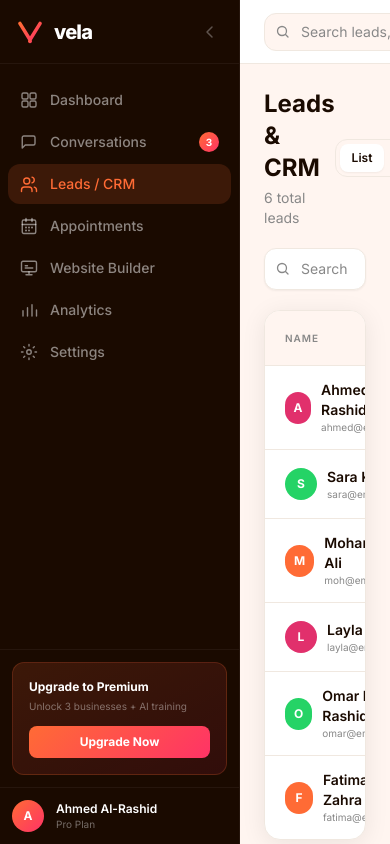
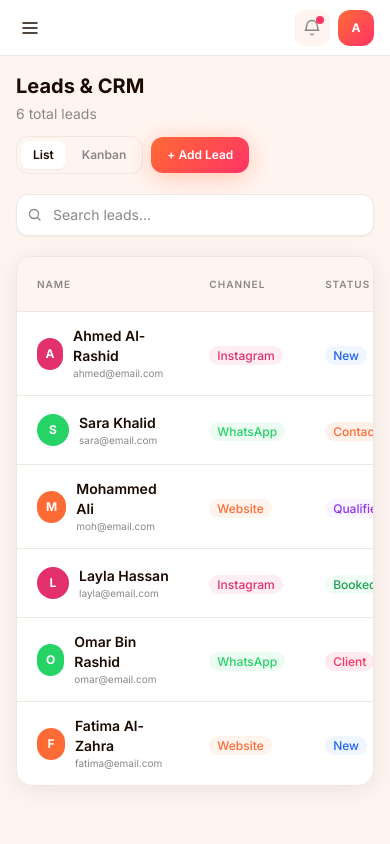
Before and after one commit to ahmedharrabiworks-sys/vela, a Next.js app: page /app/leads in a window 390 px wide. Built offline with nearby package versions, Linux system fonts and the light colour scheme.

Commit message:
Fix mobile responsiveness for app dashboard - hamburger menu, sidebar overlay, conversations single-panel, leads table overflow

```diff
--- a/src/app/app/appointments/page.tsx
+++ b/src/app/app/appointments/page.tsx
@@ -32,9 +32,9 @@
   return (
     <div className="max-w-6xl mx-auto space-y-5">
       {/* Header */}
-      <div className="flex items-center justify-between">
+      <div className="flex flex-wrap items-center justify-between gap-3">
         <div>
-          <h1 className="text-2xl font-bold text-[#1A0A00]">Appointments</h1>
+          <h1 className="text-xl md:text-2xl font-bold text-[#1A0A00]">Appointments</h1>
           <p className="text-sm text-[#888888] mt-1">June 27, 2026 · {APPOINTMENTS.filter(a => a.status === "confirmed").length} confirmed today</p>
         </div>
         <button className="btn-primary text-xs px-4 py-2.5">+ New Appointment</button>
--- a/src/app/app/layout.tsx
+++ b/src/app/app/layout.tsx
@@ -1,43 +1,63 @@
+"use client";
+
+import { useState } from "react";
 import Sidebar from "@/components/dashboard/Sidebar";
 
 export default function AppLayout({ children }: { children: React.ReactNode }) {
+  const [sidebarOpen, setSidebarOpen] = useState(false);
+
   return (
     <div className="flex h-screen overflow-hidden bg-[#FFF5F0]">
-      <Sidebar />
-      <div className="flex-1 flex flex-col overflow-hidden">
+
+      {/* Mobile overlay — closes sidebar on tap */}
+      {sidebarOpen && (
+        <div
+          className="fixed inset-0 bg-black/50 z-40 md:hidden"
+          onClick={() => setSidebarOpen(false)}
+        />
+      )}
+
+      <Sidebar isOpen={sidebarOpen} onClose={() => setSidebarOpen(false)} />
+
+      <div className="flex-1 flex flex-col overflow-hidden min-w-0">
+
         {/* Top bar */}
-        <header className="h-16 bg-white border-b border-[#f0e8e0] flex items-center justify-between px-6 shrink-0">
-          <div className="flex items-center gap-3">
-            <div className="relative">
+        <header className="h-14 md:h-16 bg-white border-b border-[#f0e8e0] flex items-center justify-between px-4 md:px-6 shrink-0">
+          <div className="flex items-center gap-2 md:gap-3">
+
+            {/* Hamburger — mobile only */}
+            <button
+              onClick={() => setSidebarOpen(true)}
+              className="md:hidden p-2 -ml-1 rounded-lg text-[#1A0A00] hover:bg-[#FFF5F0] transition-colors"
+              aria-label="Open menu"
+            >
+              <svg width="20" height="20" viewBox="0 0 20 20" fill="none">
+                <path d="M3 5h14M3 10h14M3 15h14" stroke="currentColor" strokeWidth="1.5" strokeLinecap="round"/>
+              </svg>
+            </button>
+
+            {/* Search — hidden on mobile */}
+            <div className="relative hidden sm:block">
               <input
                 type="text"
                 placeholder="Search leads, conversations..."
-                className="pl-9 pr-4 py-2 text-sm bg-[#FFF5F0] border border-[#f0e8e0] rounded-xl w-64 text-[#1A0A00] placeholder:text-[#888888] focus:outline-none focus:border-[#FF6B35]/40 transition-colors"
+                className="pl-9 pr-4 py-2 text-sm bg-[#FFF5F0] border border-[#f0e8e0] rounded-xl w-56 lg:w-64 text-[#1A0A00] placeholder:text-[#888888] focus:outline-none focus:border-[#FF6B35]/40 transition-colors"
               />
-              <svg
-                className="absolute left-3 top-1/2 -translate-y-1/2 text-[#888888]"
-                width="14"
-                height="14"
-                viewBox="0 0 14 14"
-                fill="none"
-              >
+              <svg className="absolute left-3 top-1/2 -translate-y-1/2 text-[#888888]" width="14" height="14" viewBox="0 0 14 14" fill="none">
                 <circle cx="6" cy="6" r="4.5" stroke="currentColor" strokeWidth="1.3" />
                 <path d="M9.5 9.5l2.5 2.5" stroke="currentColor" strokeWidth="1.3" strokeLinecap="round" />
               </svg>
             </div>
           </div>
 
-          <div className="flex items-center gap-3">
-            {/* Notification bell */}
+          <div className="flex items-center gap-2 md:gap-3">
             <button className="relative w-9 h-9 rounded-xl bg-[#FFF5F0] flex items-center justify-center text-[#888888] hover:text-[#FF6B35] hover:bg-[#FF6B35]/10 transition-all">
               <svg width="18" height="18" viewBox="0 0 18 18" fill="none">
                 <path d="M9 1.5A5.25 5.25 0 003.75 6.75c0 3.375-1.5 4.5-1.5 4.5h13.5s-1.5-1.125-1.5-4.5A5.25 5.25 0 009 1.5zM10.299 15a1.5 1.5 0 01-2.598 0" stroke="currentColor" strokeWidth="1.4" strokeLinecap="round" strokeLinejoin="round"/>
               </svg>
               <span className="absolute top-1.5 right-1.5 w-2 h-2 rounded-full bg-[#FF3366]" />
             </button>
-
-            {/* Avatar */}
-            <div className="w-9 h-9 rounded-xl flex items-center justify-center text-white text-xs font-bold cursor-pointer"
+            <div className="w-9 h-9 rounded-xl flex items-center justify-center text-white text-xs font-bold cursor-pointer shrink-0"
               style={{ background: "linear-gradient(135deg,#FF6B35,#FF3366)" }}>
               A
             </div>
@@ -45,7 +65,7 @@
         </header>
 
         {/* Page content */}
-        <main className="flex-1 overflow-y-auto p-6">
+        <main className="flex-1 overflow-y-auto p-4 md:p-6 pb-8">
           {children}
         </main>
       </div>
--- a/src/app/app/leads/page.tsx
+++ b/src/app/app/leads/page.tsx
@@ -40,12 +40,12 @@
   return (
     <div className="max-w-7xl mx-auto space-y-5">
       {/* Header */}
-      <div className="flex items-center justify-between">
+      <div className="flex flex-wrap items-center justify-between gap-3">
         <div>
-          <h1 className="text-2xl font-bold text-[#1A0A00]">Leads & CRM</h1>
+          <h1 className="text-xl md:text-2xl font-bold text-[#1A0A00]">Leads & CRM</h1>
           <p className="text-sm text-[#888888] mt-1">{LEADS.length} total leads</p>
         </div>
-        <div className="flex items-center gap-3">
+        <div className="flex items-center gap-2 md:gap-3">
           {/* View toggle */}
           <div className="flex items-center gap-1 p-1 bg-[#FFF5F0] rounded-xl border border-[#f0e8e0]">
             {(["list", "kanban"] as const).map((v) => (
@@ -82,7 +82,8 @@
       {view === "list" ? (
         /* List view */
         <div className="bg-white rounded-2xl border border-[#f0e8e0] shadow-card overflow-hidden">
-          <table className="w-full">
+          <div className="overflow-x-auto">
+          <table className="w-full min-w-[600px]">
             <thead>
               <tr className="border-b border-[#f0e8e0] bg-[#FFF5F0]">
                 {["Name", "Channel", "Status", "Last Contact", "Value", "Actions"].map((h) => (
@@ -131,6 +132,7 @@
               ))}
             </tbody>
           </table>
+          </div>
         </div>
       ) : (
         /* Kanban view */
--- a/src/components/dashboard/Sidebar.tsx
+++ b/src/components/dashboard/Sidebar.tsx
@@ -82,23 +82,50 @@
   },
 ];
 
-export default function Sidebar() {
+interface SidebarProps {
+  isOpen: boolean;
+  onClose: () => void;
+}
+
+export default function Sidebar({ isOpen, onClose }: SidebarProps) {
   const pathname = usePathname();
   const [collapsed, setCollapsed] = useState(false);
 
   return (
     <aside
-      className={`flex flex-col h-screen bg-[#1A0A00] border-r border-white/5 transition-all duration-300 ${
-        collapsed ? "w-16" : "w-60"
-      }`}
+      className={`
+        flex flex-col h-screen shrink-0
+        fixed inset-y-0 left-0 md:relative md:inset-auto
+        z-50 md:z-auto
+        bg-[#1A0A00] border-r border-white/5
+        transition-transform duration-300 ease-in-out
+        ${isOpen ? "translate-x-0" : "-translate-x-full"}
+        md:translate-x-0
+        w-72 md:w-auto
+        ${collapsed ? "md:w-16" : "md:w-60"}
+      `}
     >
-      {/* Logo */}
-      <div className="h-16 flex items-center justify-between px-4 border-b border-white/5">
+      {/* Logo row */}
+      <div className="h-14 md:h-16 flex items-center justify-between px-4 border-b border-white/5 shrink-0">
         {!collapsed && <Logo showText light size={28} />}
-        {collapsed && <Logo showText={false} light size={28} />}
+        {collapsed && <span className="hidden md:block"><Logo showText={false} light size={28} /></span>}
+        {collapsed && <span className="md:hidden"><Logo showText light size={28} /></span>}
+
+        {/* X button — mobile only */}
+        <button
+          onClick={onClose}
+          className="md:hidden p-1.5 rounded-lg text-white/40 hover:text-white hover:bg-white/8 transition-all"
+          aria-label="Close sidebar"
+        >
+          <svg width="16" height="16" viewBox="0 0 16 16" fill="none">
+            <path d="M3 3l10 10M13 3L3 13" stroke="currentColor" strokeWidth="1.5" strokeLinecap="round"/>
+          </svg>
+        </button>
+
+        {/* Collapse toggle — desktop only */}
         <button
           onClick={() => setCollapsed(!collapsed)}
-          className="p-1.5 rounded-lg text-white/30 hover:text-white hover:bg-white/5 transition-all"
+          className="hidden md:flex p-1.5 rounded-lg text-white/30 hover:text-white hover:bg-white/5 transition-all"
           aria-label="Toggle sidebar"
         >
           <svg width="14" height="14" viewBox="0 0 14 14" fill="none">
@@ -114,13 +141,14 @@
       </div>
 
       {/* Nav */}
-      <nav className="flex-1 py-4 px-2 flex flex-col gap-0.5 overflow-y-auto scrollbar-hide">
+      <nav className="flex-1 py-4 px-2 flex flex-col gap-0.5 overflow-y-auto">
         {NAV.map((item) => {
           const active = pathname === item.href;
           return (
             <Link
               key={item.href}
               href={item.href}
+              onClick={onClose}
               className={`flex items-center gap-3 px-3 py-2.5 rounded-xl text-sm font-medium transition-all duration-150 group relative ${
                 active
                   ? "bg-[#FF6B35]/15 text-[#FF6B35]"
@@ -139,15 +167,27 @@
                   )}
                 </>
               )}
-              {collapsed && item.badge && (
-                <span className="absolute top-1 right-1 w-3 h-3 rounded-full bg-[#FF6B35]" />
+              {/* On mobile, always show label (sidebar is full-width) */}
+              {collapsed && (
+                <>
+                  <span className="flex-1 md:hidden">{item.label}</span>
+                  {item.badge && (
+                    <>
+                      <span className="md:hidden w-5 h-5 rounded-full text-[10px] font-bold flex items-center justify-center"
+                        style={{ background: "linear-gradient(135deg,#FF6B35,#FF3366)", color: "white" }}>
+                        {item.badge}
+                      </span>
+                      <span className="hidden md:block absolute top-1 right-1 w-3 h-3 rounded-full bg-[#FF6B35]" />
+                    </>
+                  )}
+                </>
               )}
             </Link>
           );
         })}
       </nav>
 
-      {/* Upgrade CTA */}
+      {/* Upgrade CTA — hidden when collapsed on desktop */}
       {!collapsed && (
         <div className="p-3 border-t border-white/5">
           <div className="rounded-xl p-4 bg-gradient-to-br from-[#FF6B35]/15 to-[#FF3366]/10 border border-[#FF6B35]/20">
@@ -155,6 +195,7 @@
             <p className="text-[10px] text-white/40 mb-3">Unlock 3 businesses + AI training</p>
             <Link
               href="/pricing"
+              onClick={onClose}
               className="block text-center text-xs font-bold py-2 rounded-lg text-white"
               style={{ background: "linear-gradient(135deg,#FF6B35,#FF3366)" }}
             >
@@ -165,13 +206,19 @@
       )}
 
       {/* User */}
-      <div className={`p-3 border-t border-white/5 flex items-center gap-3 ${collapsed ? "justify-center" : ""}`}>
+      <div className={`p-3 border-t border-white/5 flex items-center gap-3 ${collapsed ? "md:justify-center" : ""}`}>
         <div className="w-8 h-8 rounded-full flex items-center justify-center text-white text-xs font-bold shrink-0"
           style={{ background: "linear-gradient(135deg,#FF6B35,#FF3366)" }}>
           A
         </div>
-        {!collapsed && (
+        {(!collapsed) && (
           <div className="flex-1 min-w-0">
+            <p className="text-xs font-semibold text-white truncate">Ahmed Al-Rashid</p>
+            <p className="text-[10px] text-white/40 truncate">Pro Plan</p>
+          </div>
+        )}
+        {collapsed && (
+          <div className="flex-1 min-w-0 md:hidden">
             <p className="text-xs font-semibold text-white truncate">Ahmed Al-Rashid</p>
             <p className="text-[10px] text-white/40 truncate">Pro Plan</p>
           </div>
```
Also changed, not shown: src/app/app/conversations/page.tsx (+29 -11 lines).
